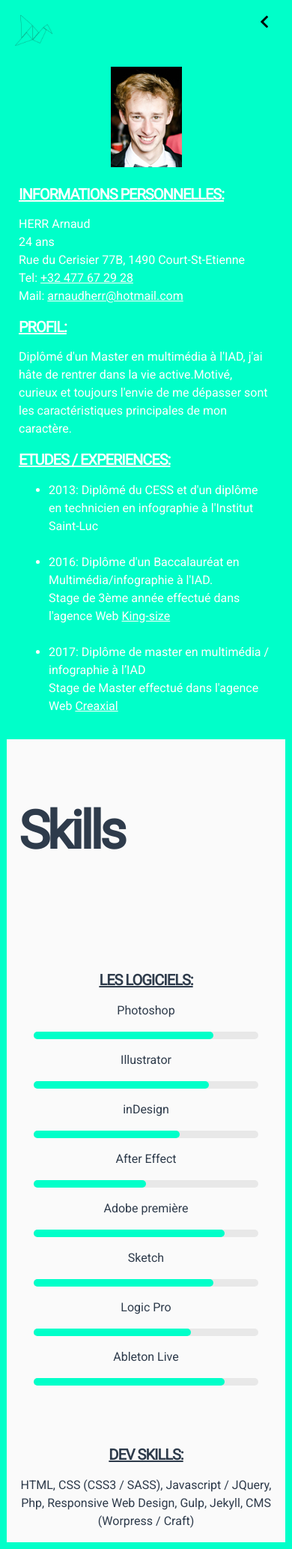
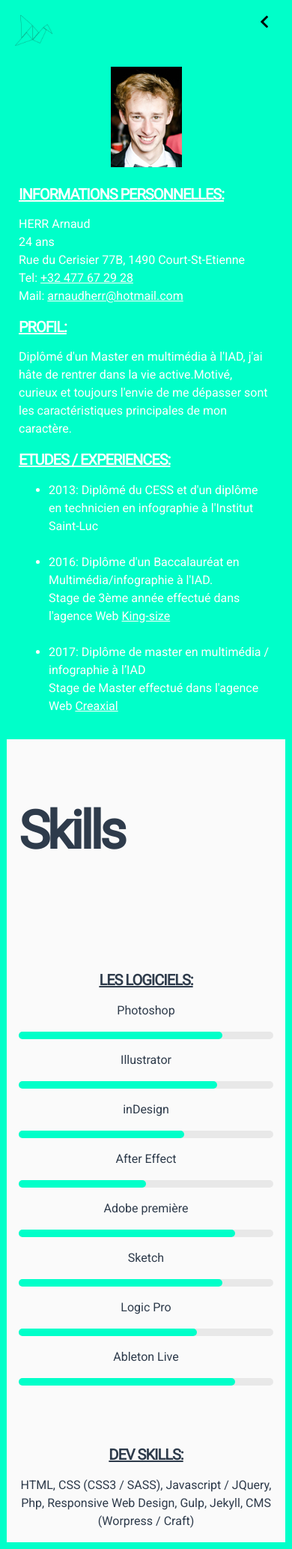
Before and after one commit to arnaudherr/arnaudherr.github.io, a Jekyll site: the page built from about.html, in a window 390 px wide. Shown: the whole page at 75% size. Built offline with Jekyll 4.4.1, drawn with Linux system fonts in a browser that asks for light colours; some web fonts are replaced.

Commit message:
fix responsive skills

```diff
--- a/css/main.css
+++ b/css/main.css
@@ -1570,6 +1570,11 @@ padding: 0;
    margin: 1em auto;
 
 }
+@media all and (max-width:500px){
+  .progress{
+    width: 100%;
+  }
+}
 .progress__bar{
   height: 10px;
   background: #00ffc9;
```
